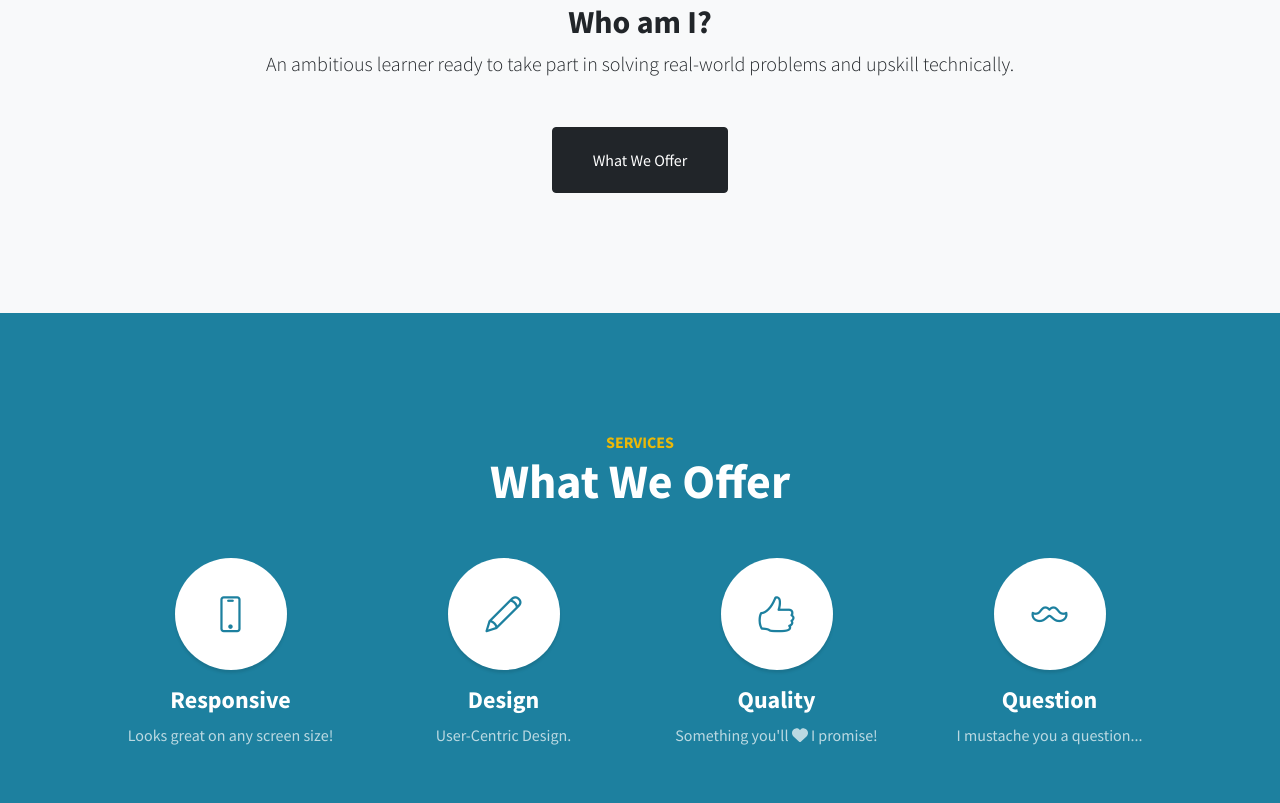
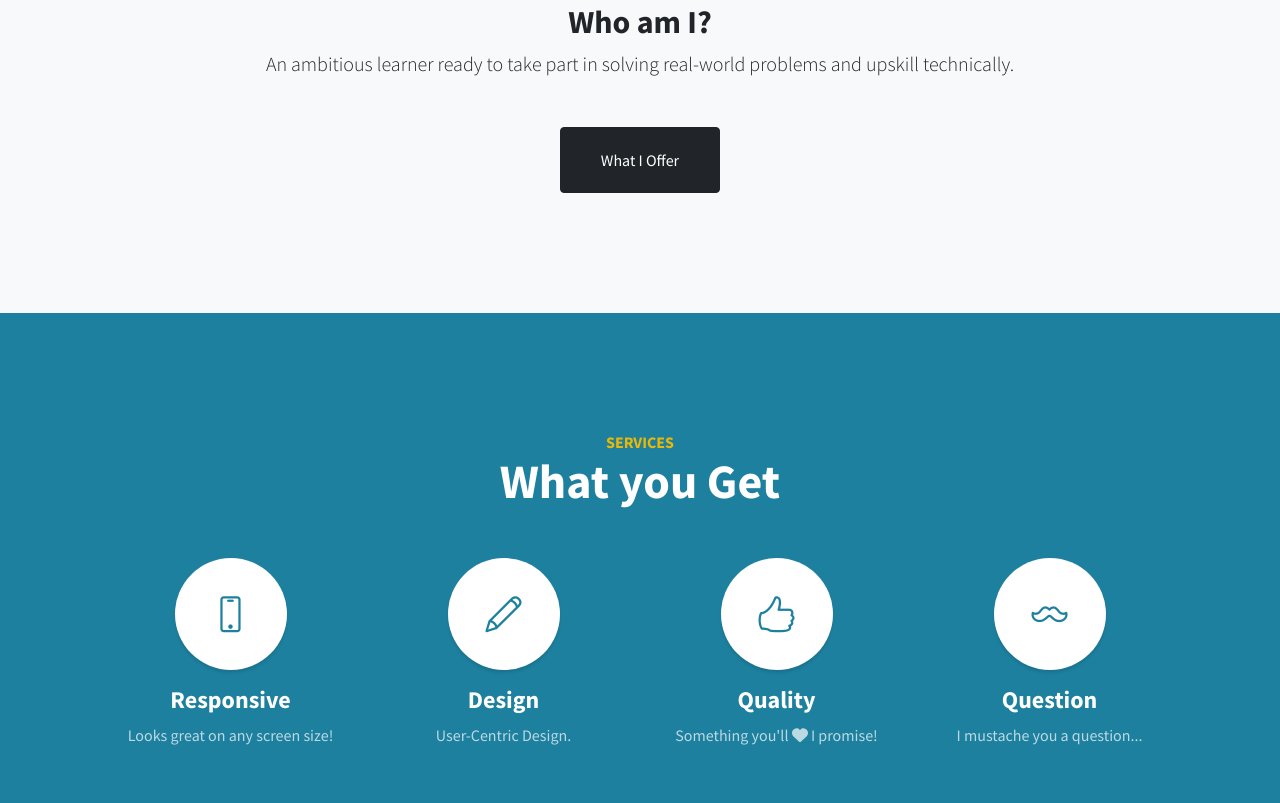
Before and after one commit to Adrian-Silver/Adrian-Silver.github.io, a plain HTML site: page index.html in a window 1280 px wide. Shown: the part 917-1720 px from the top of the page. Drawn offline with nearby package versions, Linux system fonts and the light colour scheme.

Commit message:
Services Update

```diff
--- a/index.html
+++ b/index.html
@@ -65,7 +65,7 @@
                             An ambitious learner ready to take part in solving real-world problems and upskill technically.
 
                         </p>
-                        <a class="btn btn-dark btn-xl" href="#services">What We Offer</a>
+                        <a class="btn btn-dark btn-xl" href="#services">What I Offer</a>
                     </div>
                 </div>
             </div>
@@ -76,7 +76,7 @@
             <div class="container px-4 px-lg-5">
                 <div class="content-section-heading">
                     <h3 class="text-secondary mb-0">Services</h3>
-                    <h2 class="mb-5">What We Offer</h2>
+                    <h2 class="mb-5">What you Get</h2>
                 </div>
                 <div class="row gx-4 gx-lg-5">
                     <div class="col-lg-3 col-md-6 mb-5 mb-lg-0">
@@ -202,6 +202,8 @@
         <!-- Footer-->
         <footer class="footer text-center">
             <div class="container px-4 px-lg-5">
+                <h2 class="mb-4">Get in touch...</h2>
+
                 <ul class="list-inline mb-5">
                     <li class="list-inline-item">
                         <!-- <a class="social-link rounded-circle text-white mr-3" href="#!"><i class="icon-social-facebook"></i></a> -->
```
